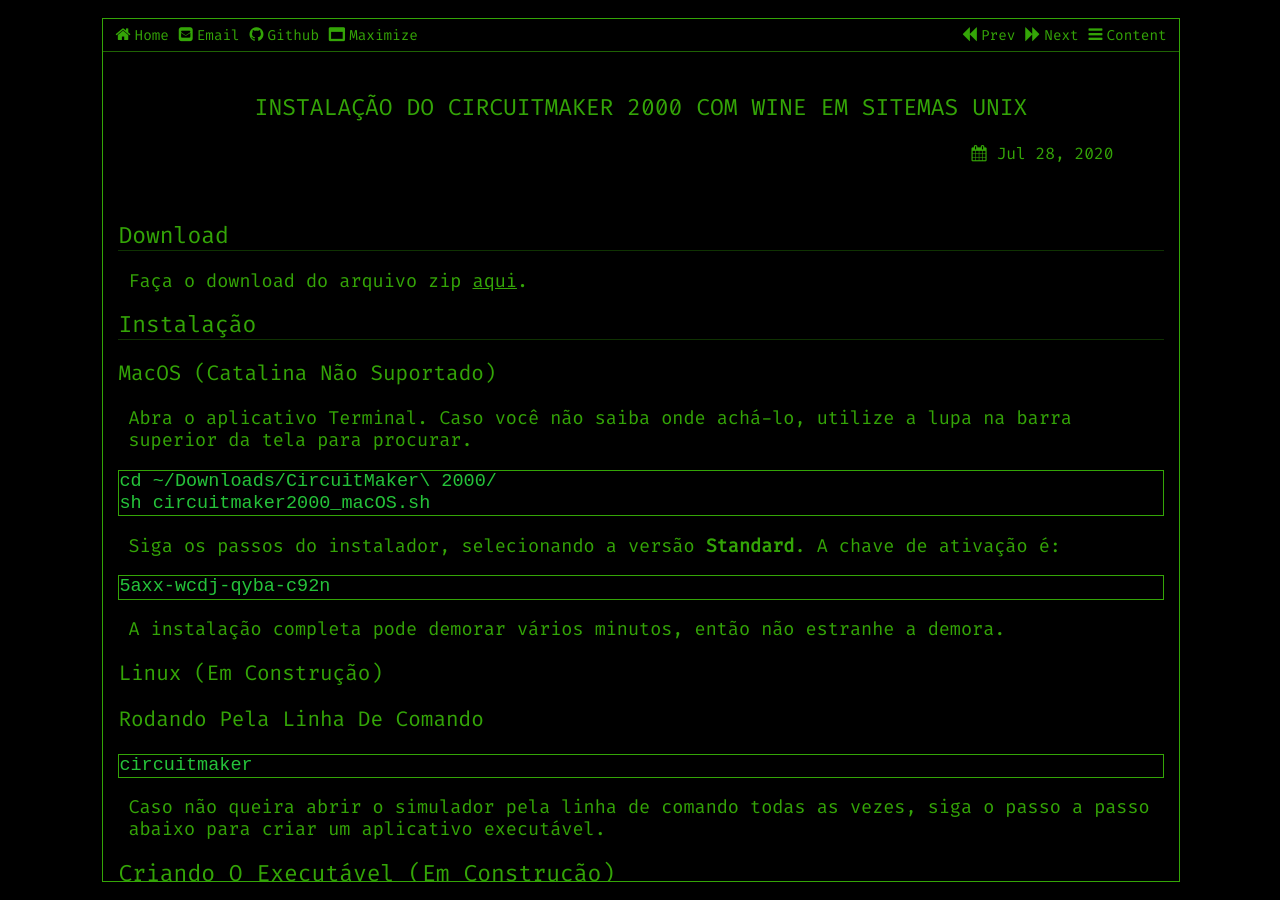
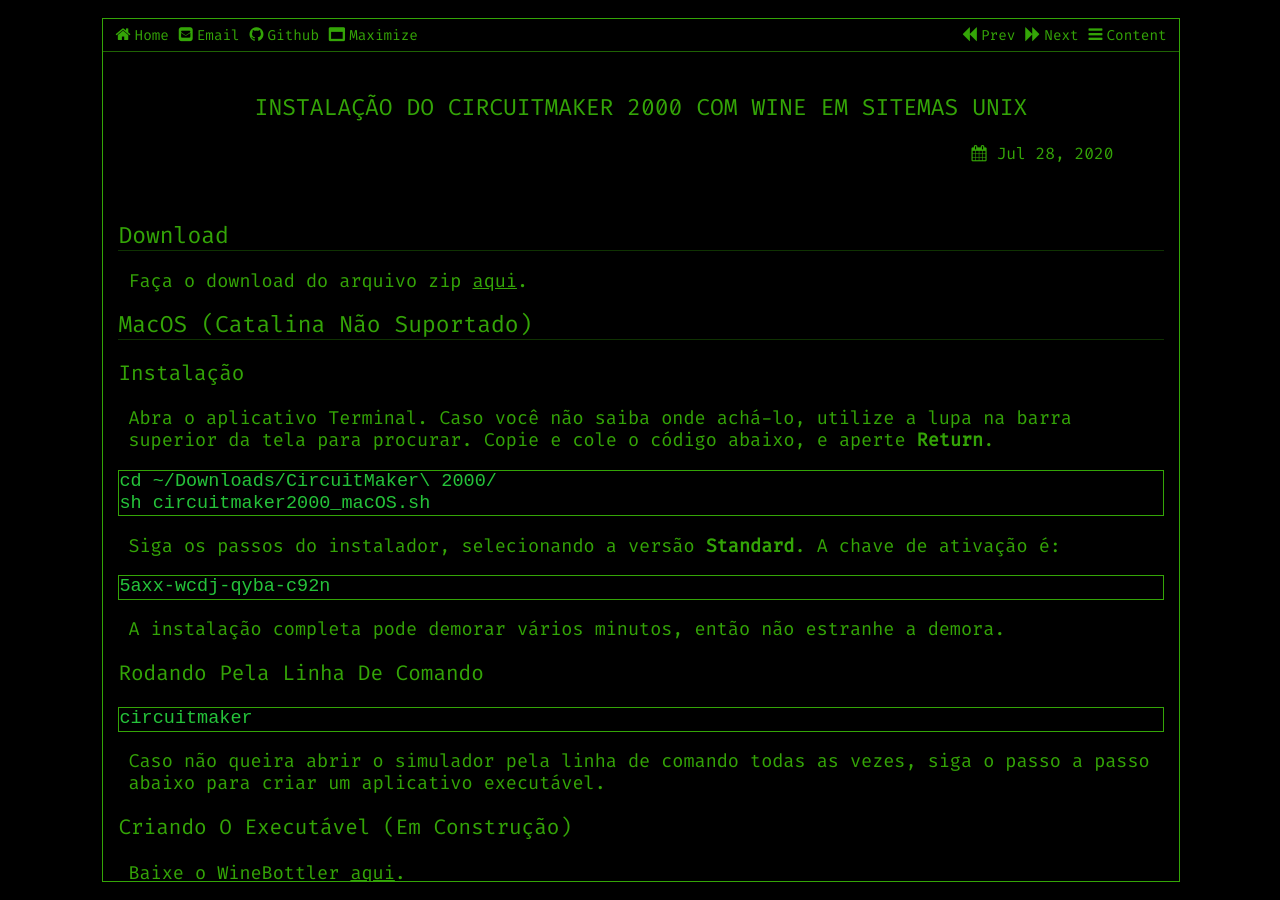
Before and after one commit to vnakayama/vnakayama.github.io, a Jekyll site: the page built from _posts/2020-07-28-circuitmaker.markdown, in a window 1280 px wide. Built offline with Jekyll 4.4.1, drawn with Linux system fonts in a browser that asks for light colours.

Commit message:
Update 2020-07-28-circuitmaker.markdown

````diff
--- a/_posts/2020-07-28-circuitmaker.markdown
+++ b/_posts/2020-07-28-circuitmaker.markdown
@@ -7,9 +7,9 @@
 
 ## Download
 Faça o download do arquivo zip [aqui][download].
-## Instalação
-### macOS (Catalina não suportado)
-Abra o aplicativo Terminal. Caso você não saiba onde achá-lo, utilize a lupa na barra superior da tela para procurar.
+## macOS (Catalina não suportado)
+### Instalação
+Abra o aplicativo Terminal. Caso você não saiba onde achá-lo, utilize a lupa na barra superior da tela para procurar. Copie e cole o código abaixo, e aperte **Return**.
 ```
 cd ~/Downloads/CircuitMaker\ 2000/
 sh circuitmaker2000_macOS.sh
````
Also changed, not shown: other parts of _posts/2020-07-28-circuitmaker.markdown (+3 -5 lines).
